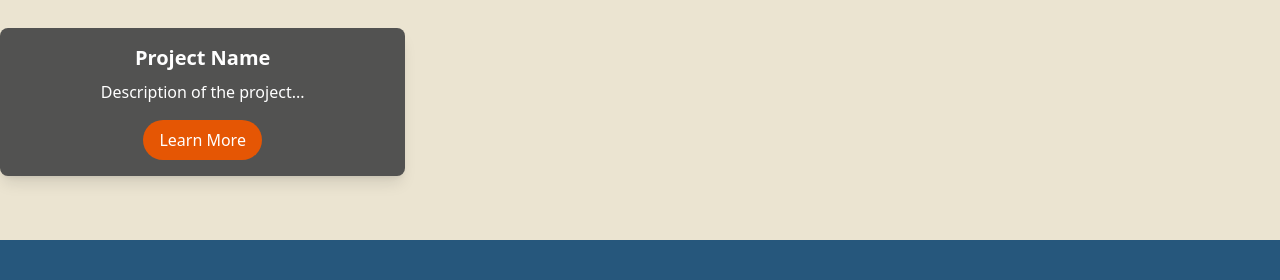
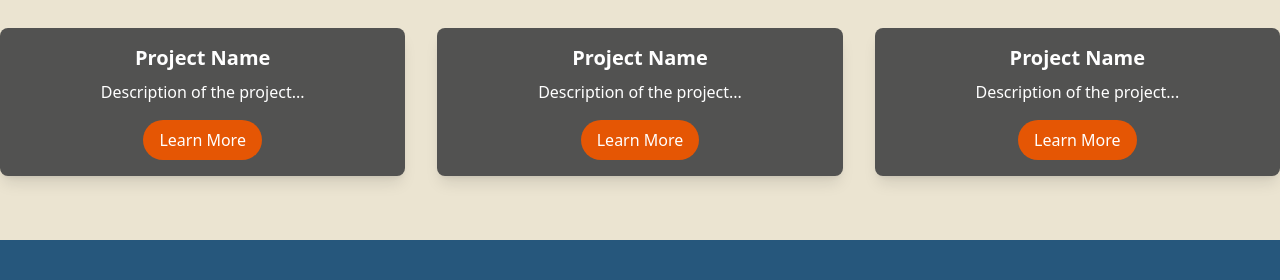
Before and after one commit to Michael-Benjamin/Michael-Benjamin.github.io, a website: page docs/index.html in a window 1280 px wide. Shown: the part 672-952 px from the top of the page. Drawn offline with Linux system fonts and the light colour scheme.

Commit message:
More sample projects

```diff
--- a/docs/index.html
+++ b/docs/index.html
@@ -52,6 +52,18 @@
                         <p class="mt-2">Description of the project...</p>
                         <a href="#" class="mt-4 inline-block bg-secondary-color hover:bg-tertiary-color py-2 px-4 rounded-full transition duration-300 ease-in-out">Learn More</a>
                     </div>
+                    <!-- Example project card -->
+                    <div class="bg-quaternary-color text-white shadow-lg rounded-lg p-4">
+                        <h3 class="text-xl font-semibold">Project Name</h3>
+                        <p class="mt-2">Description of the project...</p>
+                        <a href="#" class="mt-4 inline-block bg-secondary-color hover:bg-tertiary-color py-2 px-4 rounded-full transition duration-300 ease-in-out">Learn More</a>
+                    </div>
+                    <!-- Example project card -->
+                    <div class="bg-quaternary-color text-white shadow-lg rounded-lg p-4">
+                        <h3 class="text-xl font-semibold">Project Name</h3>
+                        <p class="mt-2">Description of the project...</p>
+                        <a href="#" class="mt-4 inline-block bg-secondary-color hover:bg-tertiary-color py-2 px-4 rounded-full transition duration-300 ease-in-out">Learn More</a>
+                    </div>
                     <!-- Add more project cards as needed -->
                 </div>
             </div>
```
